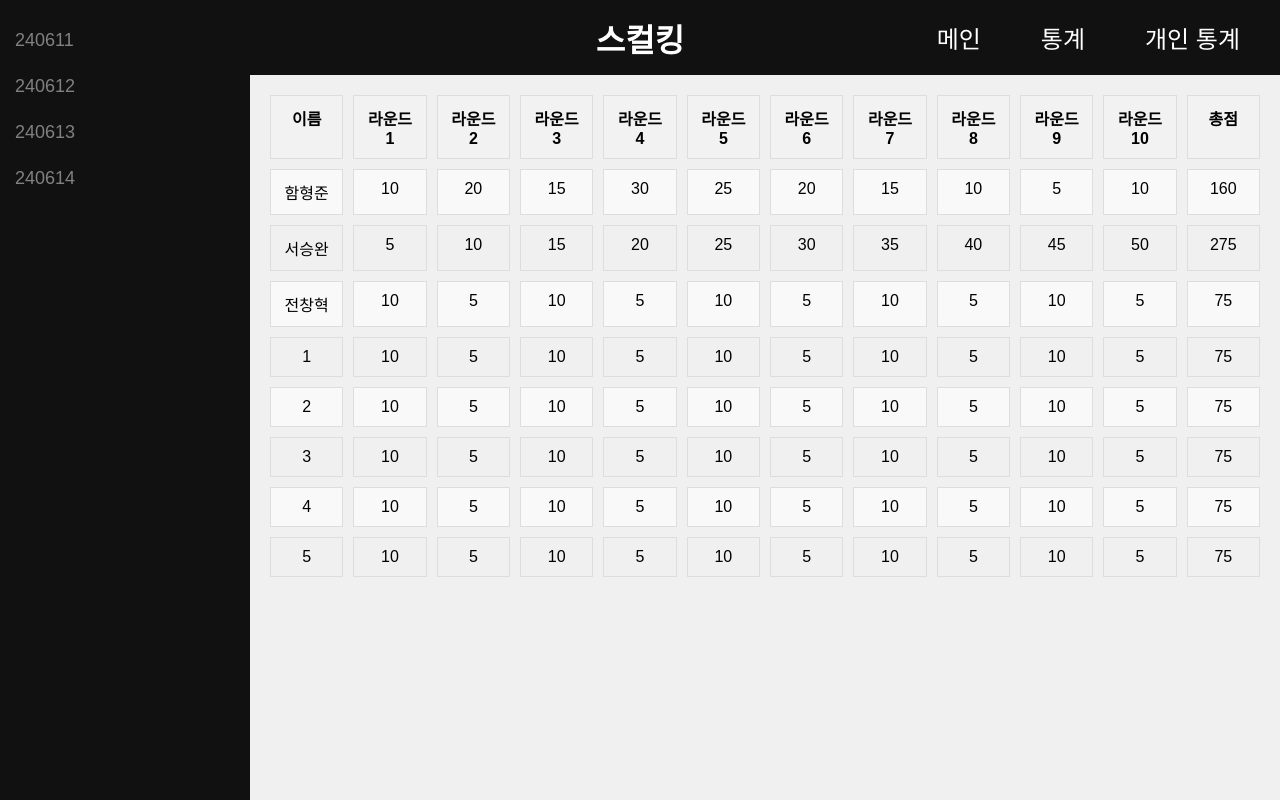
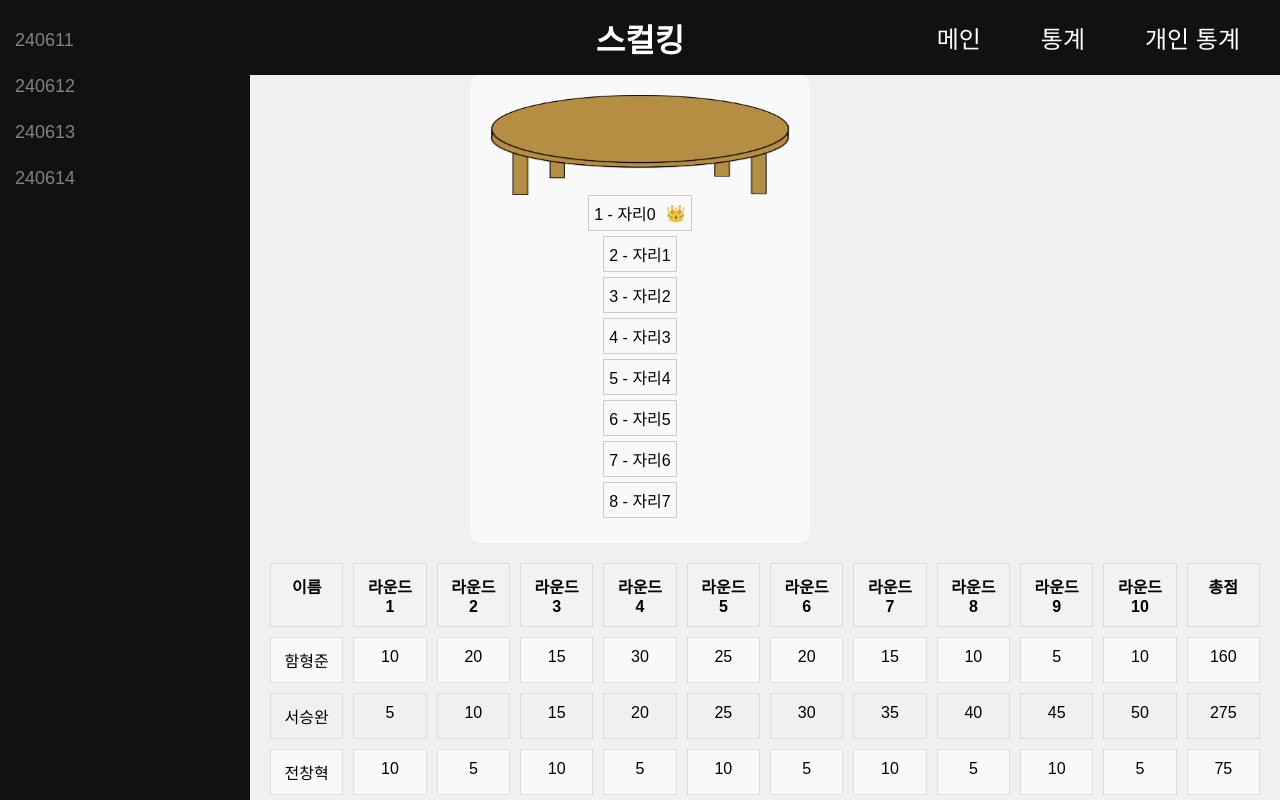
Before and after one commit to hyeongjun-Ham/skull-score, a React (Create React App) app: page /score in a window 1280 px wide. Built offline with nearby package versions, Linux system fonts and the light colour scheme.

Commit message:
[Feat] 테이블 생성

```diff
--- /dev/null
+++ b/src/components/Player.js
@@ -0,0 +1,13 @@
+import React from 'react';
+import '../styles/Player.css';
+
+const Player = ({ name, tableNum, isWinner }) => {
+  return (
+    <div className="player">
+      <span>{name} - 자리{tableNum}</span>
+      {isWinner === "Y" && <span className="crown">👑</span>}
+    </div>
+  );
+};
+
+export default Player;
--- /dev/null
+++ b/src/components/Table.js
@@ -0,0 +1,36 @@
+import React, {useEffect, useState} from "react";
+import Player from './Player';
+import tableImg from '../assets/Table.png';
+import '../styles/Table.css';
+import mockPlayerData from '../data/mockPlayers.json'
+
+const Table = () => {
+
+    const [players, setPlayer] = useState([]);
+
+    useEffect(() => {
+        if (mockPlayerData && mockPlayerData.data && Array.isArray(mockPlayerData.data.playerList)) {
+            setPlayer(mockPlayerData.data.playerList);
+        } else {
+            console.error('Data format is incorrect');
+        }
+    }, []);
+
+    return (
+      <div className="table">
+        <img className="tableImage" src={tableImg}></img>
+
+        {players.map((player, index) => (
+          <Player
+            key={index}
+            tableNum = {player.tableNum}
+            name={player.name}
+            isWinner={player.isWinner}
+
+          />
+        ))}
+      </div>
+    );
+  };
+
+  export default Table;
--- /dev/null
+++ b/src/data/mockPlayers.json
@@ -0,0 +1,14 @@
+{
+    "data": {
+        "playerList": [
+            { "name": "1", "tableNum" : 0, "isWinner" : "Y"},
+            { "name": "2", "tableNum" : 1 ,"isWinner" : "N"},
+            { "name": "3", "tableNum" : 2 ,"isWinner" : "N"},
+            { "name": "4", "tableNum" : 3 ,"isWinner" : "N"},
+            { "name": "5", "tableNum" : 4 ,"isWinner" : "N"},
+            { "name": "6", "tableNum" : 5 ,"isWinner" : "N"},
+            { "name": "7", "tableNum" : 6 ,"isWinner" : "N"},
+            { "name": "8", "tableNum" : 7 ,"isWinner" : "N"}
+        ]
+    }
+}
--- a/src/pages/Score/Score.js
+++ b/src/pages/Score/Score.js
@@ -3,6 +3,8 @@ import Sidebar from '../../components/Sidebar';
 import '../../styles/Score.css'
 import scoreData from '../../data/mockScore.json'
 import Topbar from '../../components/Topbar';
+import Table from '../../components/Table';
+
 
 const Score = () => {
     const [players, setPlayers] = useState([]);
@@ -20,9 +22,7 @@ const Score = () => {
         <div className="score-page">
             <Sidebar />
             <Topbar />
-            <div>
-
-            </div>
+            <Table />
             <div className="content">
                 <div className="score-grid">
                     <div className="grid-header">
--- /dev/null
+++ b/src/styles/Player.css
@@ -0,0 +1,12 @@
+.player {
+    display: flex;
+    align-items: center;
+    padding: 5px;
+    border: 1px solid #ccc;
+    margin-bottom: 5px;
+  }
+
+  .crown {
+    margin-left: 10px;
+    color: gold;
+  }
--- /dev/null
+++ b/src/styles/Table.css
@@ -0,0 +1,16 @@
+.table {
+    display: flex;
+    flex-direction: column;
+    align-items: center;
+    background-color: #f9f9f9;
+    padding: 20px;
+    border-radius: 10px;
+    width: 300px;
+    margin: auto;
+}
+
+.tableImage {
+    object-fit: fill;
+    width: 300px;
+    height: 100px;
+}
```
Also changed, not shown: src/assets/Table.png (added).
